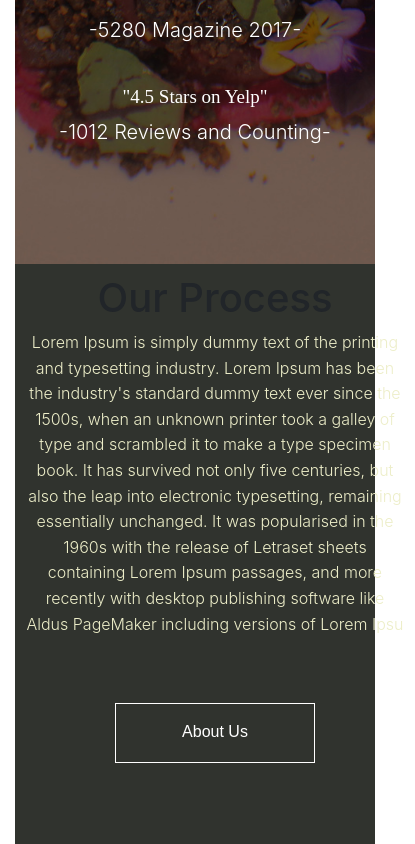
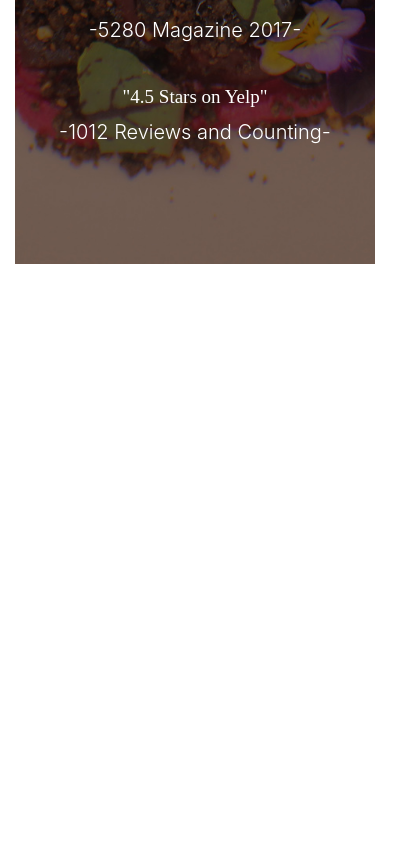
Before and after one commit to edisplay/acorn, a React (Create React App) app: page / in a window 390 px wide. Shown: the part 736-1580 px from the top of the page, 415 px wide, since content can reach past the window. After the commit the page ends 1000 px from the top, so only its background shows below. Built offline with nearby package versions, Linux system fonts and the light colour scheme; the HTML template or start-up script is replaced by a standard one; a web font is replaced by a local one.

Commit message:
mobile test

```diff
--- a/src/App.js
+++ b/src/App.js
@@ -2,7 +2,7 @@ import React from 'react';
 import './App.css';
 import './sass/_base.scss';
 import Header from './components/Header/Header';
-import Process from './components/Process/Process';
+// import Process from './components/Process/Process';
 // import Gsaphero from './components/Gsaphero/Gsaphero';
 // import Reservations from './components/Reservations/Reservations';
 // import Menu from './components/Menu/Menu';
@@ -16,8 +16,8 @@ function App() {
   return (
     <div className="container">
       <Header className= "header"/>
-      <Process className= "process"/>
-      {/* <Gsaphero className="gsaphero"/>
+      {/* <Process className= "process"/>
+      <Gsaphero className="gsaphero"/>
       <Reservations className="reservations"/>
       <Menu className="menu"/>
       <Seasonal className="seasonal"/>
--- a/src/sass/_process.scss
+++ b/src/sass/_process.scss
@@ -44,6 +44,7 @@
 
 @media screen and (max-width: 470px) {
     .process {
+        width: auto;
         background-color:#30332e;
         display: grid;
         grid-template-columns: 1fr 1fr repeat(6, 1fr) 1fr;
```
